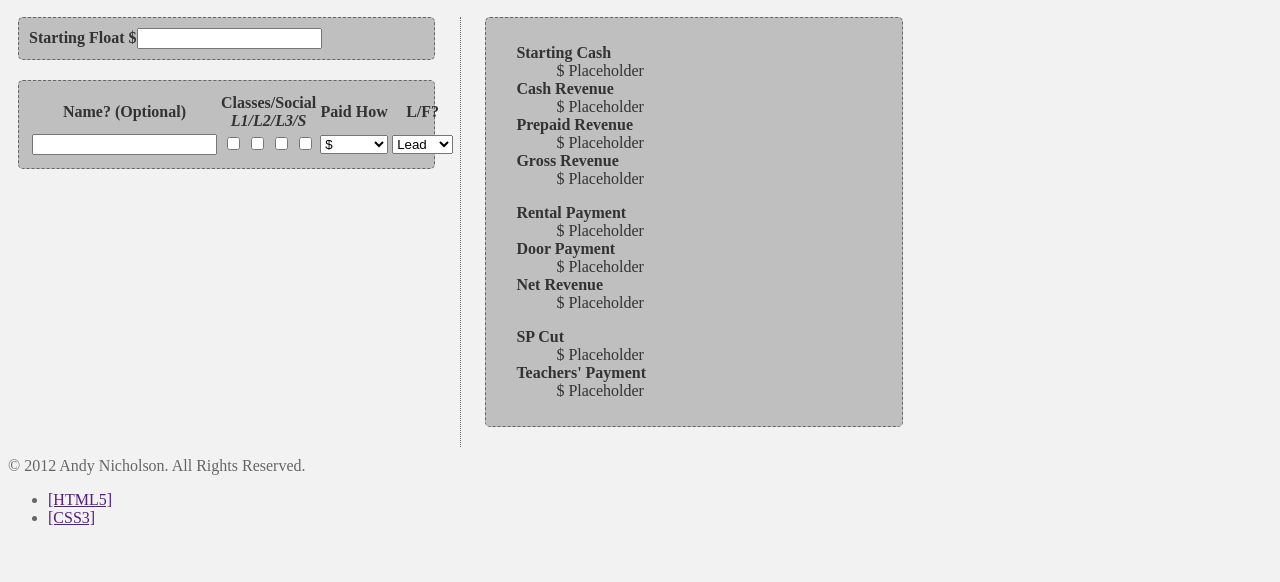
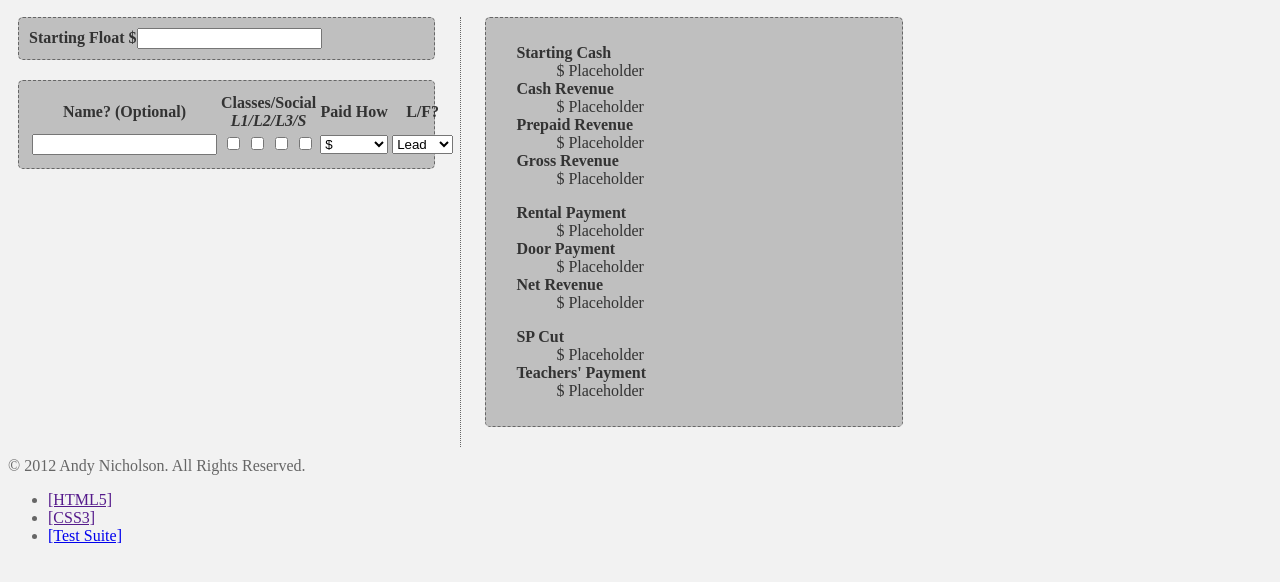
Before and after one commit to anicholson/swing_take, a plain HTML site: page public/index.html in a window 1280 px wide. Shown: the part 110-692 px from the top of the page. Drawn offline with nearby package versions, Linux system fonts and the light colour scheme.

Commit message:
Add test link to front page

```diff
--- a/public/index.html
+++ b/public/index.html
@@ -90,6 +90,7 @@
 <ul>
 	<li><a href=''>[HTML5]</a></li>
 	<li><a href=''>[CSS3]</a></li>
+	<li><a href='/ci'>[Test Suite]</a></li>
 </ul>
 </footer>
 
```
